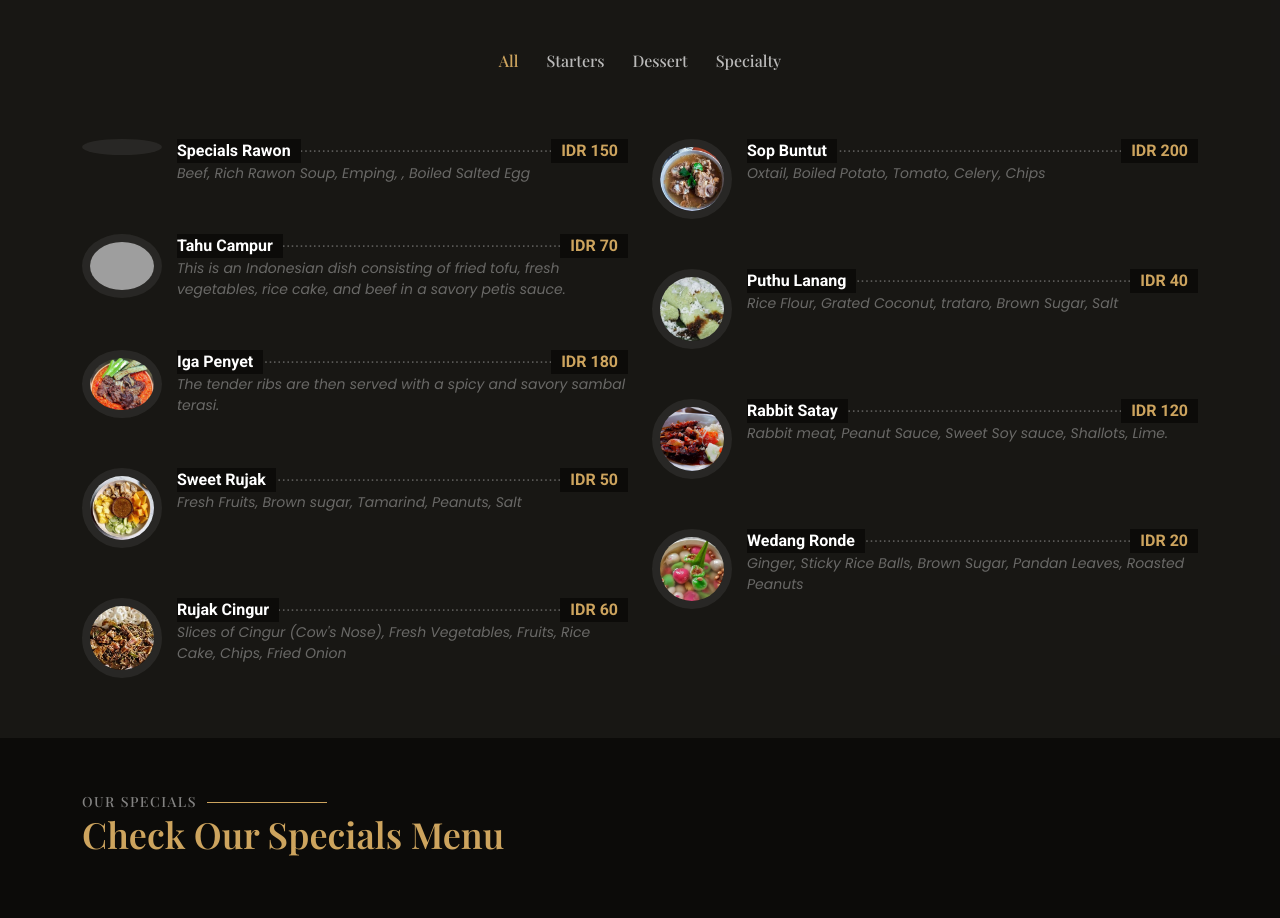
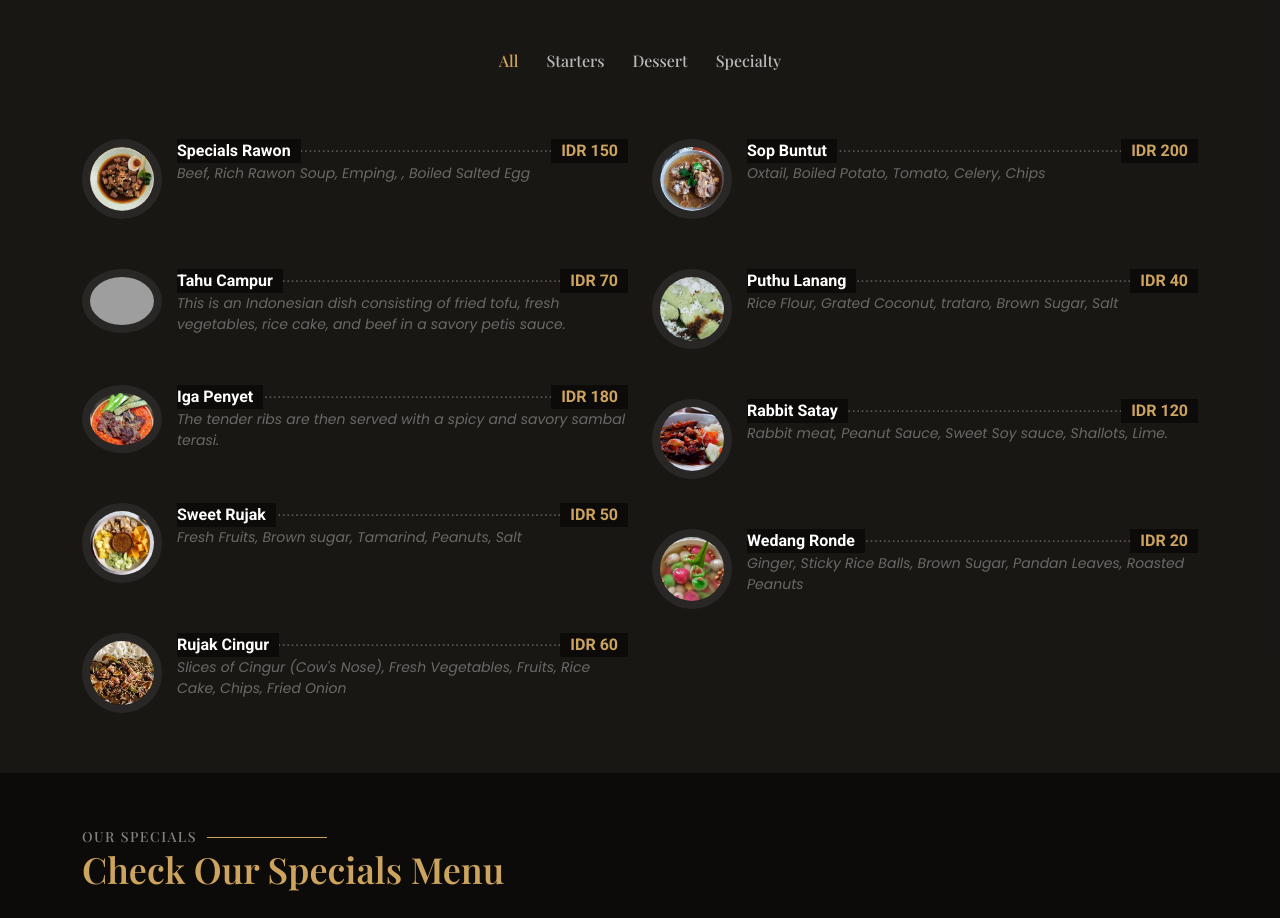
Before and after one commit to bintangcakra/Bintang-Uts, a plain HTML site: page index.html in a window 1280 px wide. Shown: the part 2140-3058 px from the top of the page. Drawn offline with nearby package versions, Linux system fonts and the light colour scheme; files that its build step writes are made by us from their sources; grey boxes are pictures that could not be loaded; files whose address does not match are found by name; a web font is replaced by a local one.

Commit message:
Update index.html

```diff
--- a/index.html
+++ b/index.html
@@ -9,7 +9,7 @@
   <meta name="keywords" content="">
 
   <!-- Favicons -->
-  <link href="assets/img/favicon.png" rel="icon">
+  <link href="favicon.png" rel="icon">
   <link href="assets/img/apple-touch-icon.png" rel="apple-touch-icon">
 
   <!-- Fonts -->
@@ -231,7 +231,7 @@
         <div class="row isotope-container" data-aos="fade-up" data-aos-delay="200">
 
           <div class="col-lg-6 menu-item isotope-item filter-starters">
-            <img src="assets/img/menu/gambarrawon1.png" class="menu-img" alt="">
+            <img src="gambarrawon1.png" class="menu-img" alt="">
             <div class="menu-content">
               <a href="#">Specials Rawon</a><span>IDR 150</span>
             </div>
```
